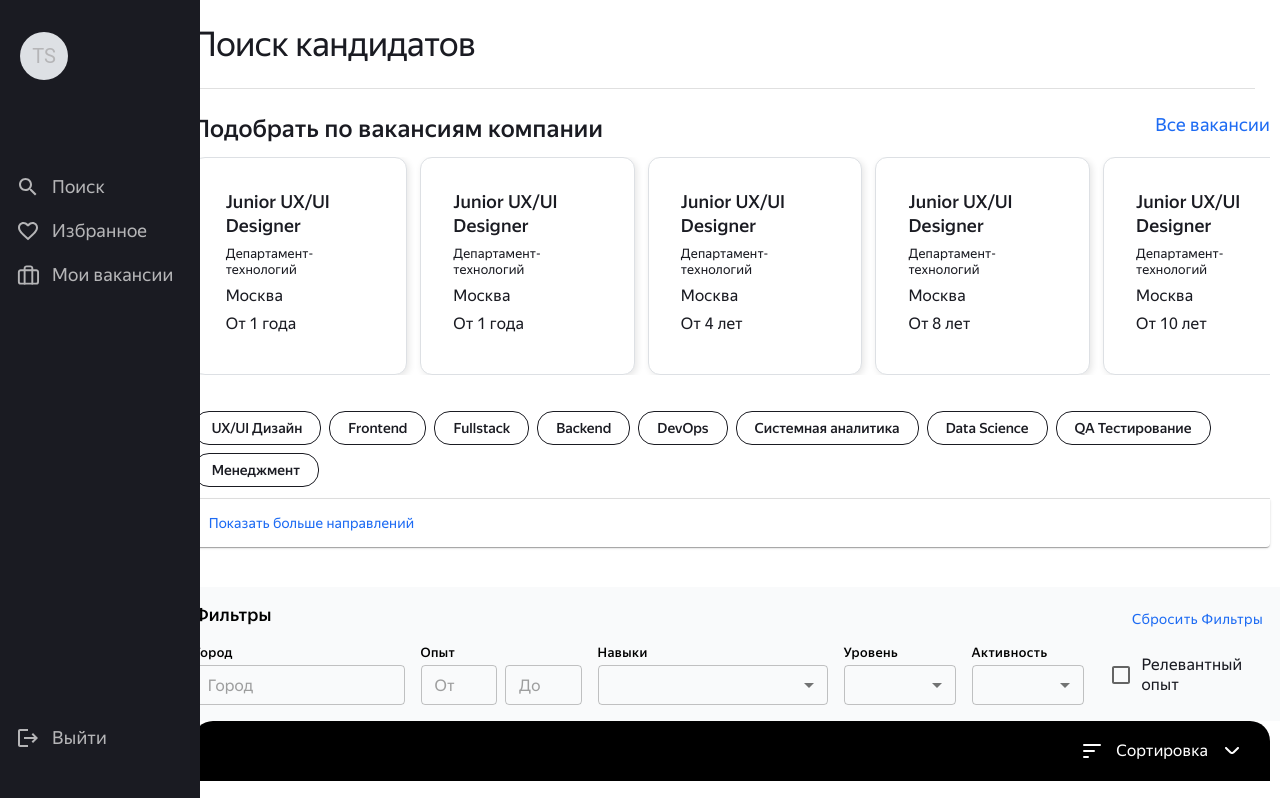
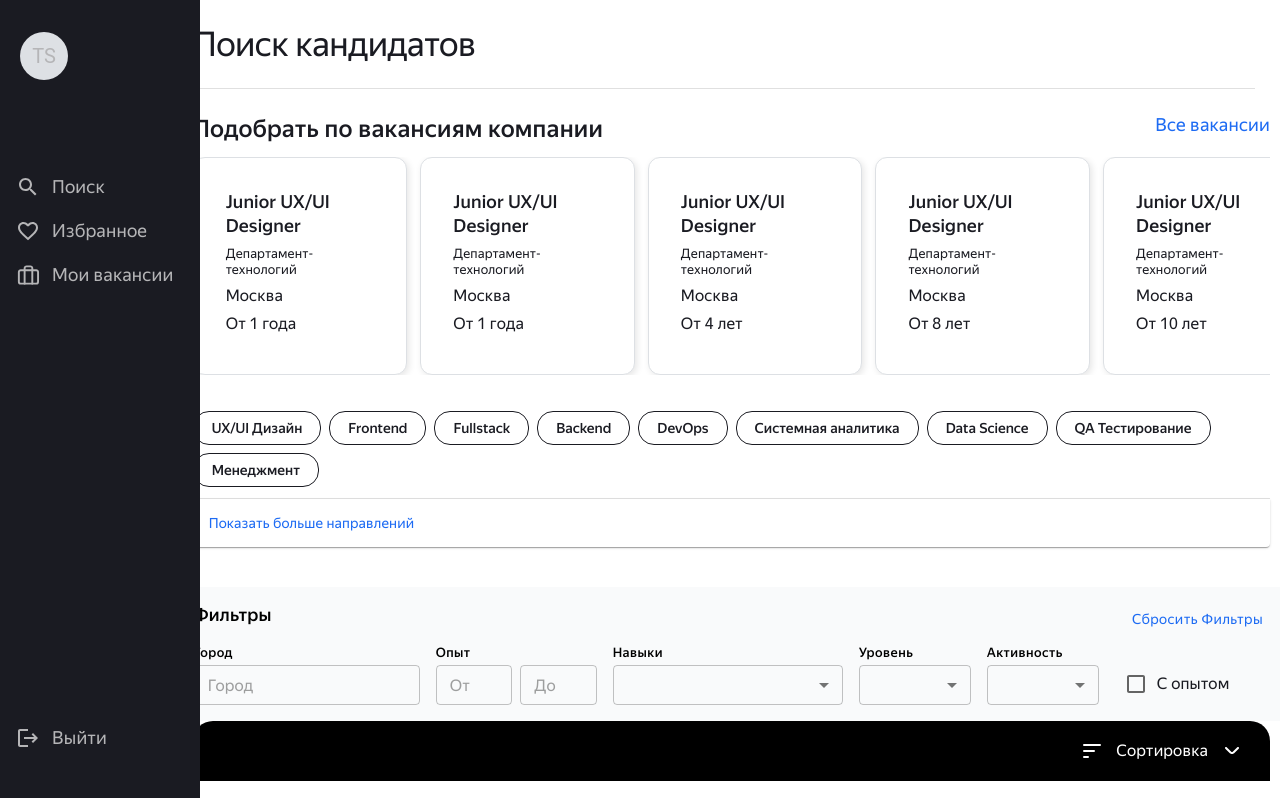
Before and after one commit to MarinaFominykh/alumni-resume-tracker, a React (Vite) app: page /search in a window 1280 px wide. Shown: the top 798 px of the page. Built offline with nearby package versions, Linux system fonts and the light colour scheme.

Commit message:
hotfix: изменить чекбокс

```diff
--- a/src/components/FilterComponent/FilterComponent.tsx
+++ b/src/components/FilterComponent/FilterComponent.tsx
@@ -1,5 +1,5 @@
 import * as React from 'react';
-import { Stack, Box, Typography, Button, TextField } from '@mui/material';
+import { Stack, Box, Typography, Button, TextField, OutlinedInput } from '@mui/material';
 import MultipleSelect from '../elements/MultipleSelect/MultipleSelect';
 import { testStudent } from '../../consts/testStudent';
 import MenuItem from '@mui/material/MenuItem';
@@ -48,7 +48,7 @@ function FilterComponent() {
         </Button>
       </Box>
 
-      <Stack direction={'row'} spacing={'16px'}>
+      <Stack direction={'row'} spacing={'16px'} alignItems={'flex-end'}>
         <Box sx={{ display: 'flex', flexDirection: 'column', gap: '4px' }}>
           <Typography variant="caption" fontWeight={500}>
             Город
@@ -87,14 +87,19 @@ function FilterComponent() {
             Активность
           </Typography>
           <FormControl sx={{ width: 112 }} size="small">
-            <Select value={activity} onChange={handleActivityChange}>
+            <Select
+              input={<OutlinedInput />}
+              value={activity}
+              onChange={handleActivityChange}
+              displayEmpty
+            >
               <MenuItem value={'Низкая'}>Низкая</MenuItem>
               <MenuItem value={'Средняя'}>Средняя</MenuItem>
               <MenuItem value={'Высокая'}>Высокая</MenuItem>
             </Select>
           </FormControl>
         </Box>
-        <FormControlLabel control={<Checkbox />} label="Релевантный опыт" />
+        <FormControlLabel control={<Checkbox />} label="С опытом" />
       </Stack>
     </Box>
   );
```
